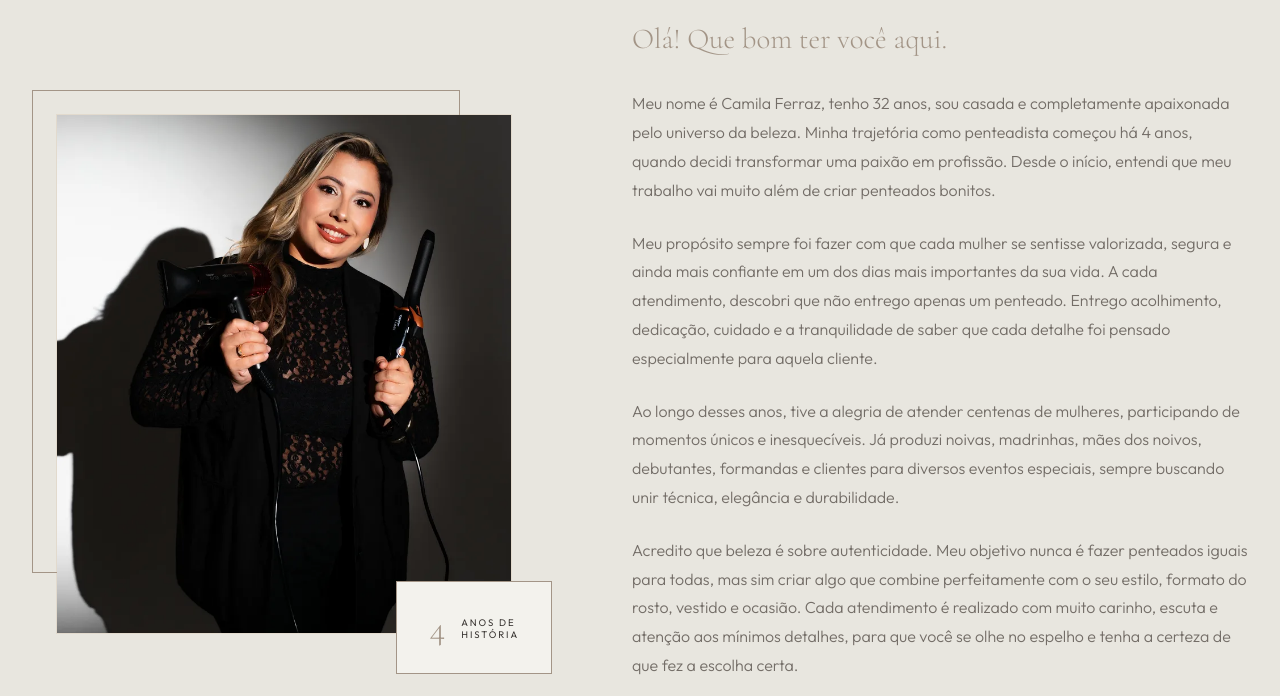
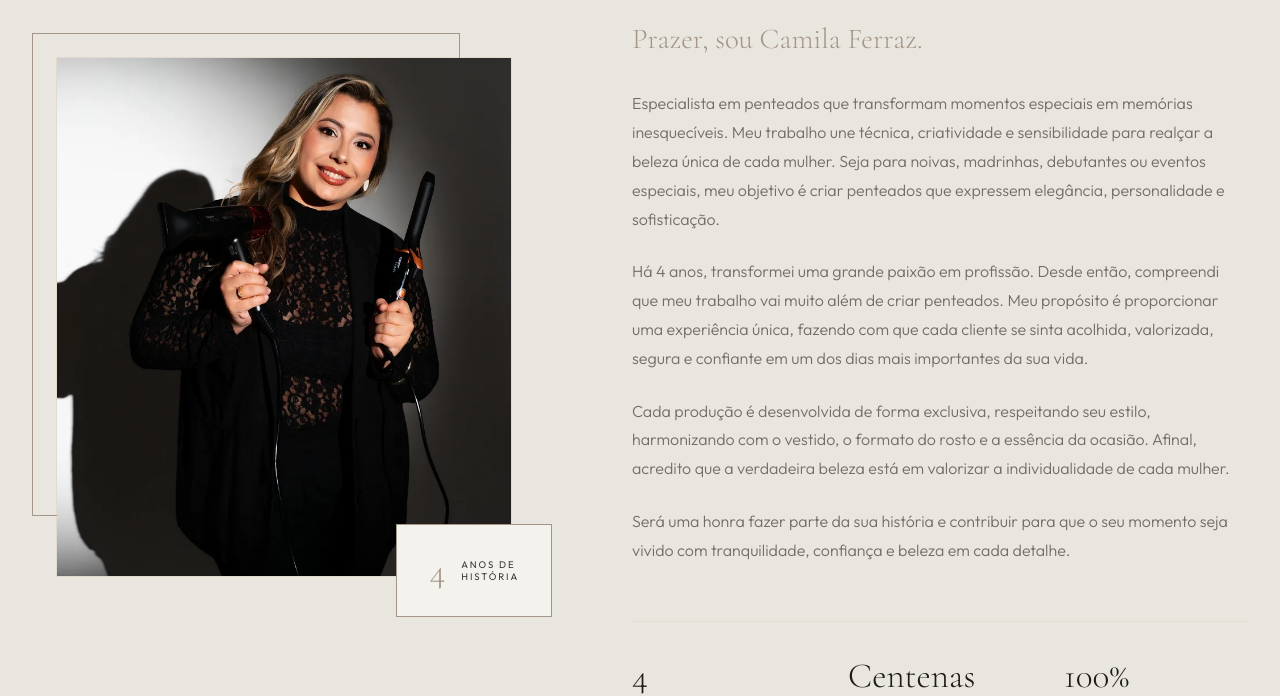
Before and after one commit to willdbga-code/Camila, a website built with Vite: page index.html in a window 1280 px wide. Shown: the part 1010-1706 px from the top of the page. Built offline with nearby package versions, Linux system fonts and the light colour scheme.

Commit message:
docs: update about section copy with new introduction

```diff
--- a/index.html
+++ b/index.html
@@ -109,18 +109,18 @@
                 <div class="about-text-content">
                     <span class="section-tag reveal-item">A VISÃO</span>
                     <h2 class="section-title reveal-item">Camila Ferraz</h2>
-                    <h3 class="about-subtitle reveal-item">Olá! Que bom ter você aqui.</h3>
+                    <h3 class="about-subtitle reveal-item">Prazer, sou Camila Ferraz.</h3>
                     <p class="about-paragraph reveal-item">
-                        Meu nome é Camila Ferraz, tenho 32 anos, sou casada e completamente apaixonada pelo universo da beleza. Minha trajetória como penteadista começou há 4 anos, quando decidi transformar uma paixão em profissão. Desde o início, entendi que meu trabalho vai muito além de criar penteados bonitos.
+                        Especialista em penteados que transformam momentos especiais em memórias inesquecíveis. Meu trabalho une técnica, criatividade e sensibilidade para realçar a beleza única de cada mulher. Seja para noivas, madrinhas, debutantes ou eventos especiais, meu objetivo é criar penteados que expressem elegância, personalidade e sofisticação.
                     </p>
                     <p class="about-paragraph reveal-item">
-                        Meu propósito sempre foi fazer com que cada mulher se sentisse valorizada, segura e ainda mais confiante em um dos dias mais importantes da sua vida. A cada atendimento, descobri que não entrego apenas um penteado. Entrego acolhimento, dedicação, cuidado e a tranquilidade de saber que cada detalhe foi pensado especialmente para aquela cliente.
+                        Há 4 anos, transformei uma grande paixão em profissão. Desde então, compreendi que meu trabalho vai muito além de criar penteados. Meu propósito é proporcionar uma experiência única, fazendo com que cada cliente se sinta acolhida, valorizada, segura e confiante em um dos dias mais importantes da sua vida.
                     </p>
                     <p class="about-paragraph reveal-item">
-                        Ao longo desses anos, tive a alegria de atender centenas de mulheres, participando de momentos únicos e inesquecíveis. Já produzi noivas, madrinhas, mães dos noivos, debutantes, formandas e clientes para diversos eventos especiais, sempre buscando unir técnica, elegância e durabilidade.
+                        Cada produção é desenvolvida de forma exclusiva, respeitando seu estilo, harmonizando com o vestido, o formato do rosto e a essência da ocasião. Afinal, acredito que a verdadeira beleza está em valorizar a individualidade de cada mulher.
                     </p>
                     <p class="about-paragraph reveal-item">
-                        Acredito que beleza é sobre autenticidade. Meu objetivo nunca é fazer penteados iguais para todas, mas sim criar algo que combine perfeitamente com o seu estilo, formato do rosto, vestido e ocasião. Cada atendimento é realizado com muito carinho, escuta e atenção aos mínimos detalhes, para que você se olhe no espelho e tenha a certeza de que fez a escolha certa.
+                        Será uma honra fazer parte da sua história e contribuir para que o seu momento seja vivido com tranquilidade, confiança e beleza em cada detalhe.
                     </p>
 
                     <div class="about-metrics reveal-item">
```
